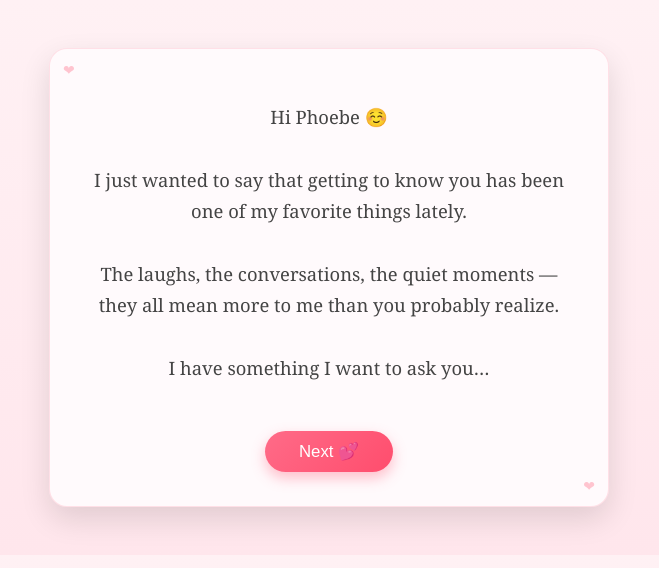
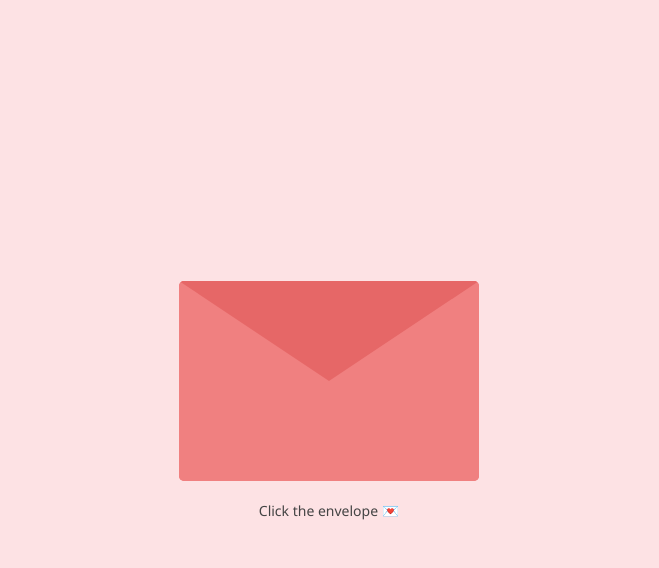
Before and after one commit to UnBiLLY-Vable/Valentine_project, a plain HTML site: page index.html in a window 1280 px wide. Shown: the whole page, without its empty margins (311-970 px from the left). Drawn offline with Linux system fonts and the light colour scheme.

Commit message:
changes in index

```diff
--- a/index.html
+++ b/index.html
@@ -2,93 +2,125 @@
 <html lang="en">
 <head>
   <meta charset="UTF-8">
-  <title>For You 💌</title>
+  <title>Happy Valentine's Day 💖</title>
   <style>
     body {
-    background: linear-gradient(180deg, #fff1f4, #ffe6ec);
-    font-family: "Georgia", serif;
-    text-align: center;
-    padding: 40px;
+      margin: 0;
+      height: 100vh;
+      display: flex;
+      justify-content: center;
+      align-items: center;
+      background: #fde2e4;
+      font-family: 'Segoe UI', sans-serif;
     }
 
-  .box {
-    max-width: 500px;
-    margin: auto;
-    background: #fffafc;
-    padding: 35px 30px;
-    border-radius: 18px;
-    box-shadow:
-      0 12px 30px rgba(0,0,0,0.12),
-      inset 0 0 0 1px rgba(255,77,109,0.15);
+    .container {
       position: relative;
+      cursor: pointer;
     }
 
-  /* subtle corner hearts */
-  .box::before,
-  .box::after {
-    content: "❤";
-    position: absolute;
-    font-size: 14px;
-    color: #ff8fa3;
-    opacity: 0.5;
+    .envelope {
+      position: relative;
+      width: 300px;
+      height: 200px;
+      background: #f08080;
+      border-radius: 5px;
+      overflow: hidden;
     }
 
-  .box::before {
-    top: 12px;
-    left: 14px;
+    /* Envelope flap */
+    .flap {
+      position: absolute;
+      top: 0;
+      left: 0;
+      width: 0;
+      height: 0;
+      border-left: 150px solid transparent;
+      border-right: 150px solid transparent;
+      border-top: 100px solid #e66767;
+      transform-origin: top;
+      transition: transform 0.6s ease;
+      z-index: 3;
     }
 
-  .box::after {
-    bottom: 12px;
-    right: 14px;
+    /* Envelope body */
+    .front {
+      position: absolute;
+      bottom: 0;
+      width: 100%;
+      height: 100%;
+      background: #f08080;
+      z-index: 2;
     }
 
-  p {
-    font-size: 1.15rem;
-    line-height: 1.7;
+    /* Letter */
+    .letter {
+      position: absolute;
+      bottom: 10px;
+      left: 50%;
+      transform: translateX(-50%);
+      width: 260px;
+      height: 160px;
+      background: #fff;
+      border-radius: 4px;
+      padding: 15px;
+      box-sizing: border-box;
+      text-align: center;
+      transition: transform 0.6s ease;
+      z-index: 1;
+    }
+
+    .letter h2 {
+      margin: 10px 0 5px;
+      color: #e63946;
+    }
+
+    .letter p {
+      font-size: 14px;
+      color: #555;
+    }
+
+    /* Open animation */
+    .container.open .flap {
+      transform: rotateX(180deg);
+    }
+
+    .container.open .letter {
+      transform: translate(-50%, -120px);
+    }
+
+    .hint {
+      margin-top: 20px;
+      text-align: center;
+      font-size: 14px;
       color: #444;
     }
-
-  button {
-    margin-top: 30px;
-    padding: 10px 34px;
-    font-size: 1.05rem;
-    border: none;
-    border-radius: 25px;
-    background: linear-gradient(135deg, #ff6b88, #ff4d6d);
-    color: white;
-    cursor: pointer;
-    box-shadow: 0 6px 14px rgba(255,77,109,0.35);
-  }
-
-  button:hover {
-    transform: translateY(-1px);
-  }
   </style>
-
 </head>
 <body>
 
-  <div class="box">
+  <div>
+    <div class="container" onclick="toggleEnvelope()">
+      <div class="envelope">
+        <div class="flap"></div>
+        <div class="letter">
+          <h2>Happy Valentine’s 💕</h2>
           <p>
-      Hi Phoebe ☺️<br><br>
-      I just wanted to say that getting to know you has been
-      one of my favorite things lately.
-      <br><br>
-      The laughs, the conversations, the quiet moments —
-      they all mean more to me than you probably realize.
-      <br><br>
-      I have something I want to ask you…
+            Just wanted to say<br>
+            you make my days warmer<br>
+            and my smiles brighter 💖
           </p>
+        </div>
+        <div class="front"></div>
+      </div>
+    </div>
 
-    <button onclick="goNext()">Next 💕</button>
-
-
+    <div class="hint">Click the envelope 💌</div>
   </div>
 
   <script>
-    function goNext() {
-      window.location.href = "pages/intro.html";
+    function toggleEnvelope() {
+      document.querySelector('.container').classList.toggle('open');
     }
   </script>
 
```
Lines whose indentation alone changed are shown as unchanged.
